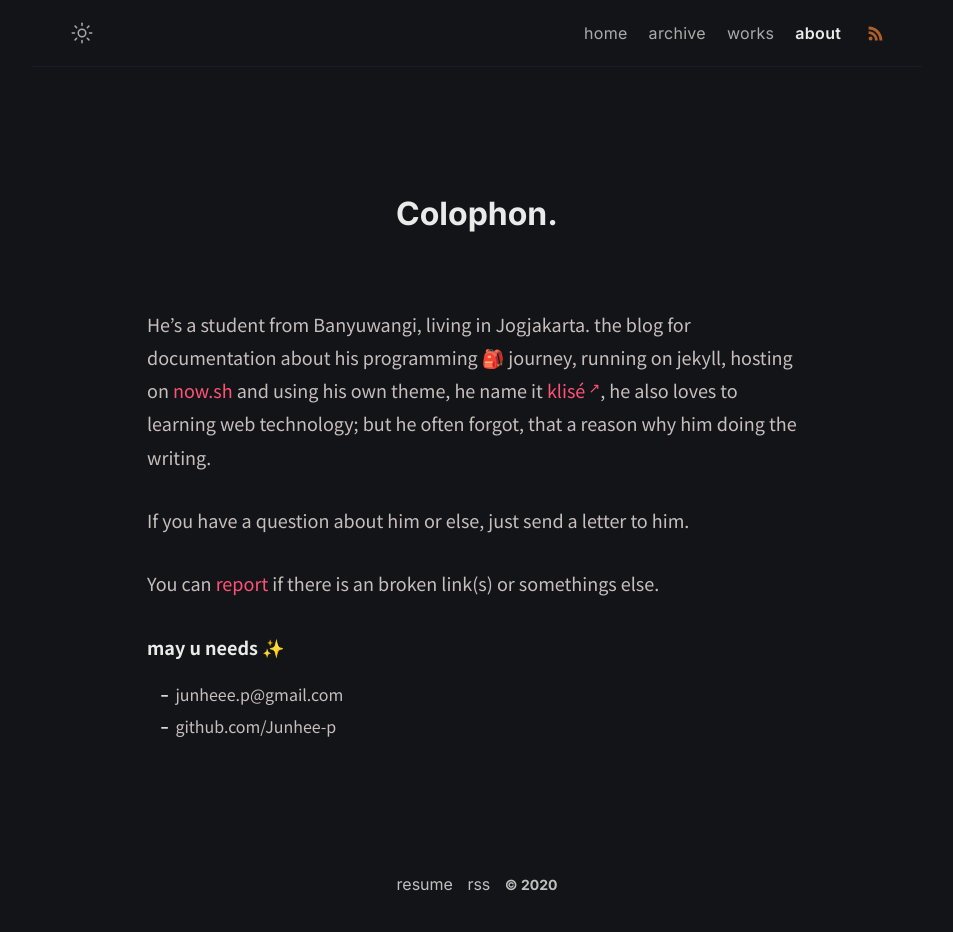
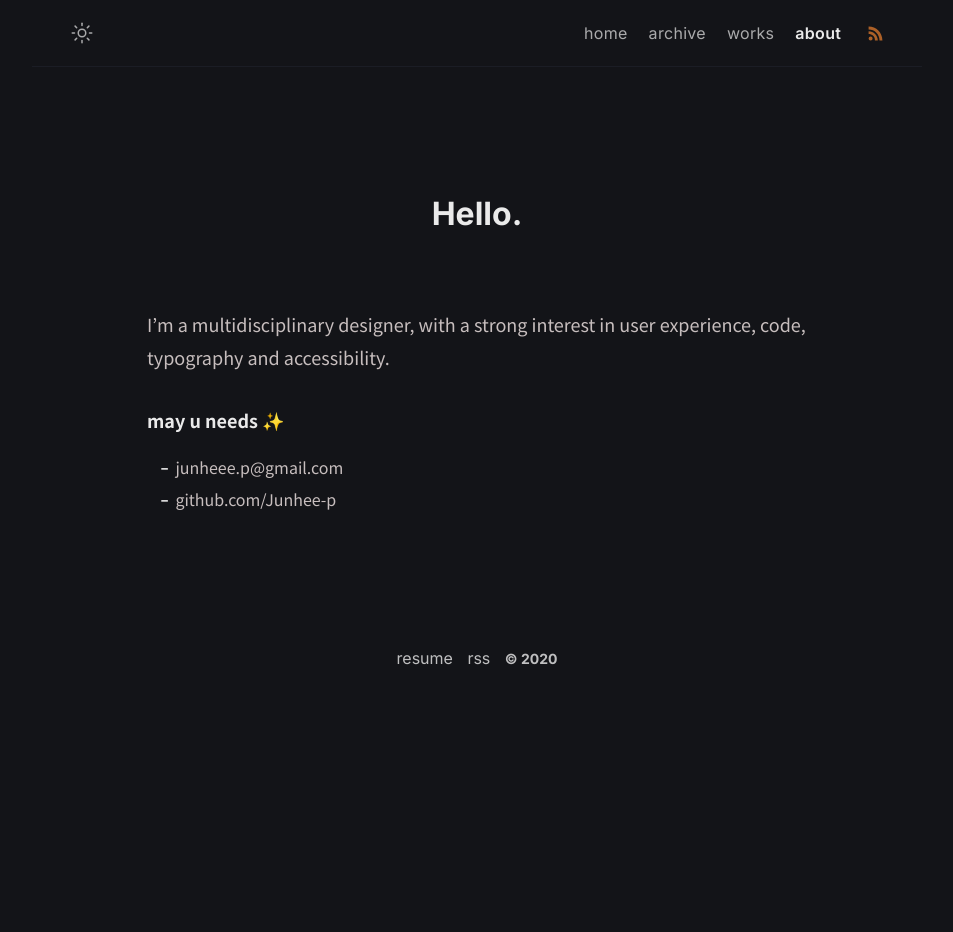
Before and after one commit to Junhee-p/junhee-p.github.io, a Jekyll site: the page built from about.md, in a window 1280 px wide. Shown: the whole page, without its empty margins (163-1116 px from the left). Built offline with Jekyll 4.4.1, drawn with Linux system fonts in a browser that asks for light colours; after the commit the page ends 900 px from its top, so only the background shows below that.

Commit message:
about 내용 수정

```diff
--- a/about.md
+++ b/about.md
@@ -1,16 +1,11 @@
 ---
-title: Colophon
+title: Hello
 permalink: /about/
 layout: page
-excerpt: Hello peeps, I'm student of computer science from Banyuwangi, living in Jogjakarta. This blog for documentation about my programming journey, running on jekyll, hosting on netlify and using my own simple theme.
+excerpt: I'm a multidisciplinary designer, with a strong interest in user experience, code, typography and accessibility.
 comments: false
 ---
-
-He's a student from Banyuwangi, living in Jogjakarta. the blog for documentation about his programming 🎒 journey, running on jekyll, hosting on [now.sh](http://now.sh) and using his own theme, he name it <a href="https://github.com/piharpi/jekyll-klise" target="_blank" rel="noopener">klisé</a>, he also loves to learning web technology; but he often forgot, that a reason why him doing the writing.
-
-If you have a question about him or else, just send a letter to him.
-
-You can [report](http://github.com/piharpi/jekyll-klise/issues/new) if there is an broken link(s) or somethings else.
+I'm a multidisciplinary designer, with a strong interest in user experience, code, typography and accessibility.
 
 **may u needs ✨**
 
```
Also changed, not shown: 10 other files.
